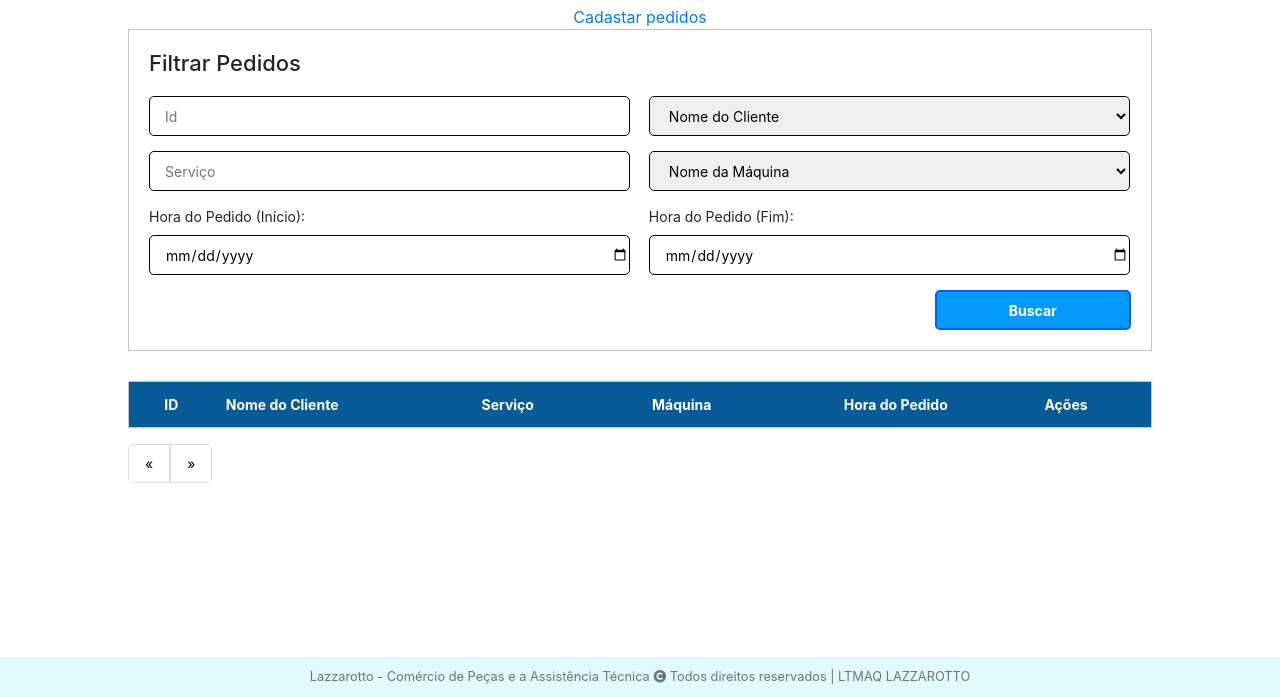
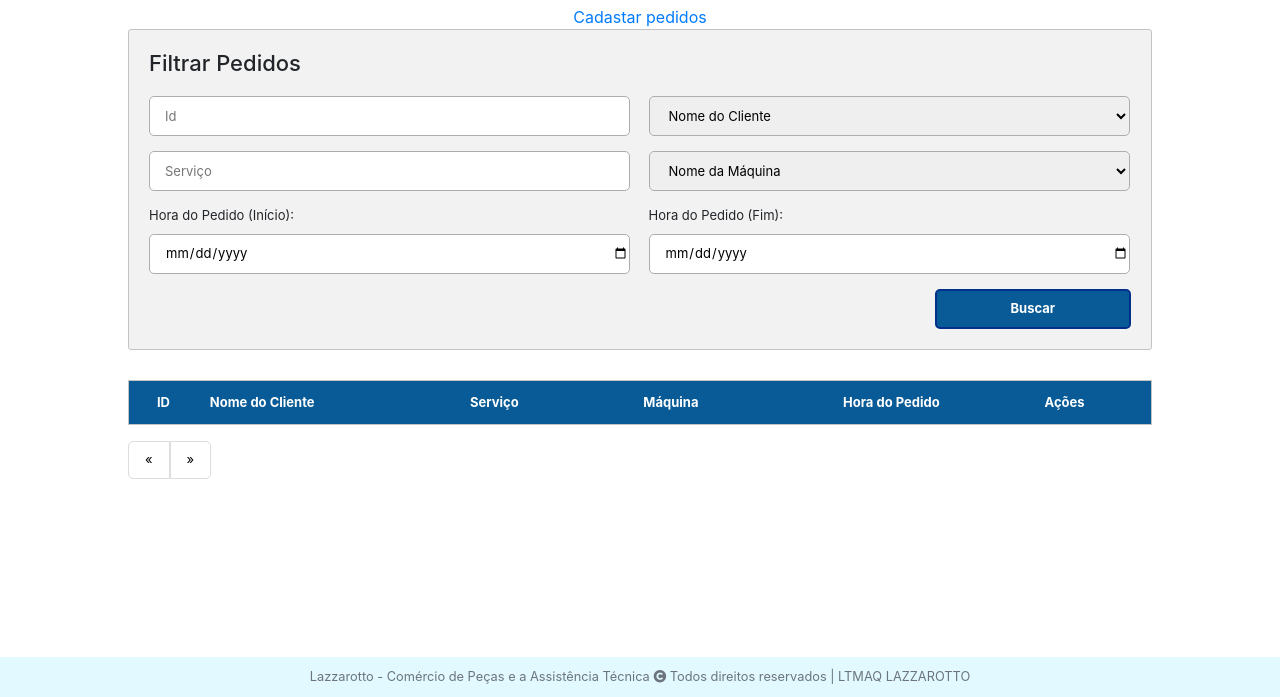
Before and after one commit to renanandreola/Projeto-Integrador-III, a website: page views/orders/index.html in a window 1280 px wide. Shown: the part 103-800 px from the top of the page. Drawn offline with nearby package versions, Linux system fonts and the light colour scheme; files that its build step writes are made by us from their sources.

Commit message:
Adjust wrongs cells

```diff
--- a/public/styles/base.css
+++ b/public/styles/base.css
@@ -25,17 +25,22 @@ body, html {
 .principal-content {
     width: 80%;
     margin: auto;
-    font-size: 14px;
+    font-size: 13px;
 }
 
 .principal-content td {
     vertical-align: middle !important;
     border: none !important;
     border-color: none !important;
+    overflow: hidden !important;
+    text-overflow: ellipsis !important;
 }
 
 .principal-content table {
     border: solid 1px rgb(197, 196, 196)!important;
+    width: 100% !important;
+    white-space: nowrap !important;
+    table-layout: fixed !important;
 }
 
 .principal-content thead {
@@ -65,9 +70,11 @@ body, html {
 
 .principal-content .search-box {
     border: solid 1px rgb(197, 196, 196);
+    border-radius: 3px;
     margin-bottom: 30px;
     padding: 20px;
     overflow: auto;
+    background-color: #f2f2f2;
 }
 
 .search-box .search-input-text {
@@ -76,7 +83,7 @@ body, html {
     padding-left: 15px;
     margin-bottom: 15px;
     border-radius: 5px;
-    border: solid 1.5px black;
+    border: solid 1.5px rgb(173, 173, 173);
 }
 
 .left {
@@ -222,3 +229,46 @@ a.navigation-item:hover {
     filter: invert(100%);
     width: 18px;
 }
+
+/*Set some col settings*/
+
+.coll-0-8 {
+    width: 8%;
+}
+.coll-1 {
+    width: 10%;
+}
+.coll-2 {
+    width: 20%;
+}
+.coll-3 {
+    width: 30%;
+}
+
+.coll-4 {
+    width: 40%;
+}
+
+.coll-5 {
+    width: 50%;
+}
+
+.coll-6 {
+    width: 60%;
+}
+
+.coll-7 {
+    width: 70%;
+}
+
+.coll-8 {
+    width: 80%;
+}
+
+.coll-9 {
+    width: 90%;
+}
+
+.coll-10 {
+    width: 90%;
+}
--- a/public/styles/orders/index.css
+++ b/public/styles/orders/index.css
@@ -31,9 +31,9 @@ label {
 
 .button-right {
     width: 20%;
-    background-color: #069aff;
+    background-color: #085b96;
     color: white;
-    border: solid 2px #005fff;
+    border: solid 2px #00308a;
     border-radius: 5px;
     height: 40px;
     font-weight: bold;
--- a/views/orders/index.html
+++ b/views/orders/index.html
@@ -51,22 +51,22 @@
     <table class="table table-striped table-hover">
       <thead>
         <tr class="table-header">
-          <th class="text-center col-1" scope="col">
+          <th class="text-center coll-0-8" scope="col">
             <a class="link-no-blue" href="/admin/orders?{%if order == 'ASC'%}order=DESC{%else%}order=ASC{%endif%}&column=id{%if count > 0%}{%for var, query in queries %}{%if var != 'order' and var != 'column'%}&{{var}}={{query}}{%endif%}{%endfor%}{%endif%}">ID {%if order == 'ASC' and queries.column == 'id'%}↓{%elif order == 'DESC' and queries.column == 'id'%}↑{%endif%}</a>
           </th>
-          <th class="text-left col-3" scope="col">
+          <th class="text-left coll-3" scope="col">
             <a class="link-no-blue" href="/admin/orders?{%if order == 'ASC'%}order=DESC{%else%}order=ASC{%endif%}&column=client.username{%if count > 0%}{%for var, query in queries %}{%if var != 'order' and var != 'column'%}&{{var}}={{query}}{%endif%}{%endfor%}{%endif%}">Nome do Cliente {%if order == 'ASC' and queries.column == 'client.username'%}↓{%elif order == 'DESC' and queries.column == 'client.username'%}↑{%endif%}</a>
           </th>
-          <th class="text-left col-2" scope="col">
+          <th class="text-left coll-2" scope="col">
             <a class="link-no-blue" href="/admin/orders?{%if order == 'ASC'%}order=DESC{%else%}order=ASC{%endif%}&column=service_type{%if count > 0%}{%for var, query in queries %}{%if var != 'order' and var != 'column'%}&{{var}}={{query}}{%endif%}{%endfor%}{%endif%}">Serviço {%if order == 'ASC' and queries.column == 'service_type'%}↓{%elif order == 'DESC' and queries.column == 'service_type'%}↑{%endif%}</a>
           </th>
-          <th class="text-left col-2" scope="col">
+          <th class="text-left coll-2" scope="col">
             <a class="link-no-blue" href="/admin/orders?{%if order == 'ASC'%}order=DESC{%else%}order=ASC{%endif%}&column=machine.machine_name{%if count > 0%}{%for var, query in queries %}{%if var != 'order' and var != 'column'%}&{{var}}={{query}}{%endif%}{%endfor%}{%endif%}">Máquina {%if order == 'ASC' and queries.column == 'machine.machine_name'%}↓{%elif order == 'DESC' and queries.column == 'machine.machine_name'%}↑{%endif%}</a>
           </th>
-          <th class="text-center col-2" scope="col">
+          <th class="text-center coll-2" scope="col">
             <a class="link-no-blue" href="/admin/orders?{%if order == 'ASC'%}order=DESC{%else%}order=ASC{%endif%}&column=createdAt{%if count > 0%}{%for var, query in queries %}{%if var != 'order' and var != 'column'%}&{{var}}={{query}}{%endif%}{%endfor%}{%endif%}">Hora do Pedido {%if order == 'ASC' and queries.column == 'createdAt'%}↓{%elif order == 'DESC' and queries.column == 'createdAt'%}↑{%endif%}</a>
           </th>
-          <th class="text-center col-2" scope="col">Ações</th>
+          <th class="text-center coll-2" scope="col">Ações</th>
         </tr>
       </thead>
       <tbody>
```
